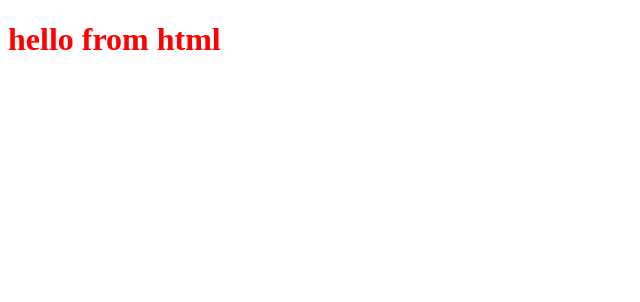
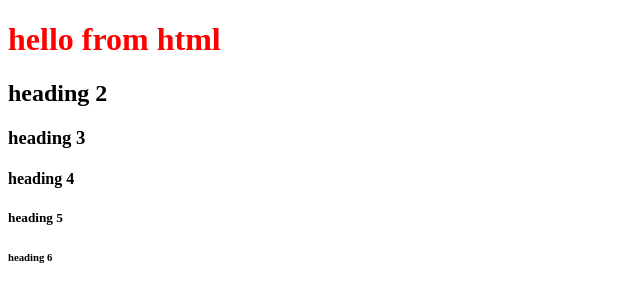
Before and after one commit to yashaswininoole-hub/autosuggest, a website: page frontend/index.html in a window 1280 px wide. Shown: the whole page, without its empty margins (0-640 px from the left). Drawn offline with Linux system fonts and the light colour scheme.

Commit message:
headings are added

```diff
--- a/frontend/index.html
+++ b/frontend/index.html
@@ -8,6 +8,14 @@
 </head>
 <body>
     <h1>hello from html</h1>
+    <h2>heading 2</h2>
+    <h3>heading 3</h3>
+    <h4>heading 4</h4>
+    <h5>heading 5</h5>
+    <h6>heading 6</h6>
+
+
+
     <script src="js/index.js"></script>
 </body>
 </html>
--- a/frontend/js/index.js
+++ b/frontend/js/index.js
@@ -1,3 +1,3 @@
-alert ("hello from js");
+//alert ("hello from js");
 
 console.log("hello from js:3");
```
